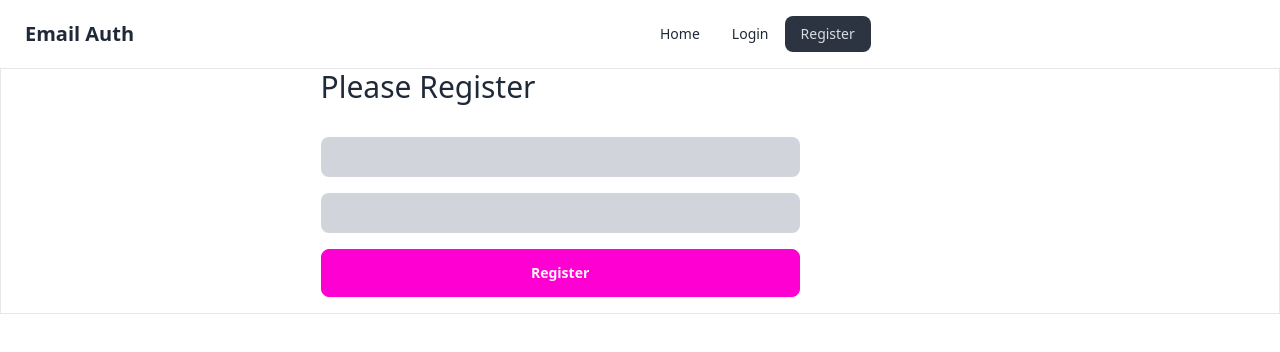
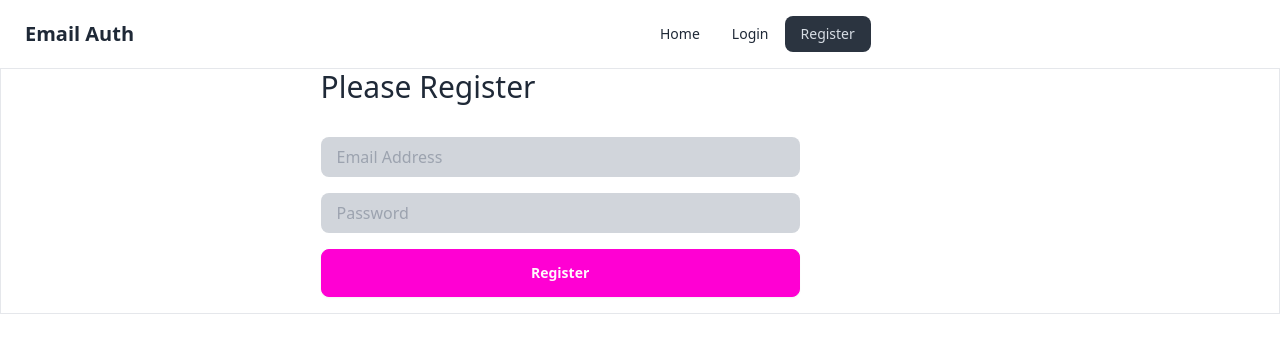
Before and after one commit to alalhosen/user-email-password-auth, a React (Vite) app: page /register in a window 1280 px wide. Shown: the top 352 px of the page. Built offline with nearby package versions, Linux system fonts and the light colour scheme.

Commit message:
add placeholder

```diff
--- a/src/components/Register/Register.jsx
+++ b/src/components/Register/Register.jsx
@@ -4,9 +4,9 @@ const Register = () => {
       <div className="mx-auto md:w-1/2">
         <h3 className="text-3xl mb-8">Please Register</h3>
         <form>
-          <input className="mb-4 w-3/4 rounded-lg bg-gray-300 py-2 px-4" type="email" name="email" id="" />
+          <input className="mb-4 w-3/4 rounded-lg bg-gray-300 py-2 px-4" type="email" name="email" placeholder="Email Address" id="" />
           <br />
-          <input className="mb-4 w-3/4 bg-gray-300 rounded-lg py-2 px-4" type="password" name="password" id="" />
+          <input className="mb-4 w-3/4 bg-gray-300 rounded-lg py-2 px-4" type="password" name="password" placeholder="Password" id="" />
           <br />
           <input className="mb-4 w-3/4 btn btn-secondary" type="submit" value="Register" />
         </form>
```
